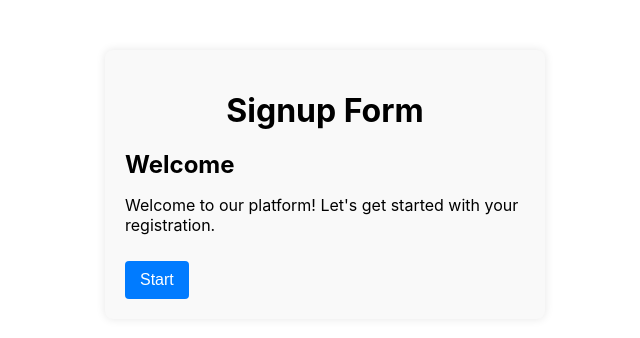
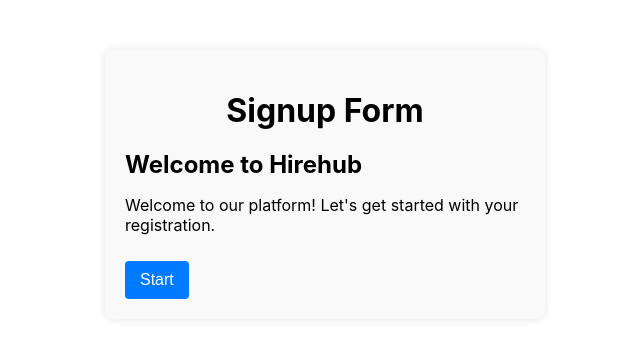
Before and after one commit to Yashgabani845/hiring-portal, a React (Create React App) app in the folder hiring-portal/: page /signup in a window 1280 px wide. Shown: the top 338 px of the page, without its empty margins (315-955 px from the left). Built offline with nearby package versions, Linux system fonts and the light colour scheme.

Commit message:
adding styles

```diff
--- a/hiring-portal/src/Components/Signup.jsx
+++ b/hiring-portal/src/Components/Signup.jsx
@@ -92,7 +92,7 @@ const Signup = () => {
       <form onSubmit={handleSubmit}>
         {step === 1 && (
           <div>
-            <h2>Welcome</h2>
+            <h2>Welcome to Hirehub</h2>
             <p>Welcome to our platform! Let's get started with your registration.</p>
             <button type="button" onClick={nextStep}>
               Start
```
